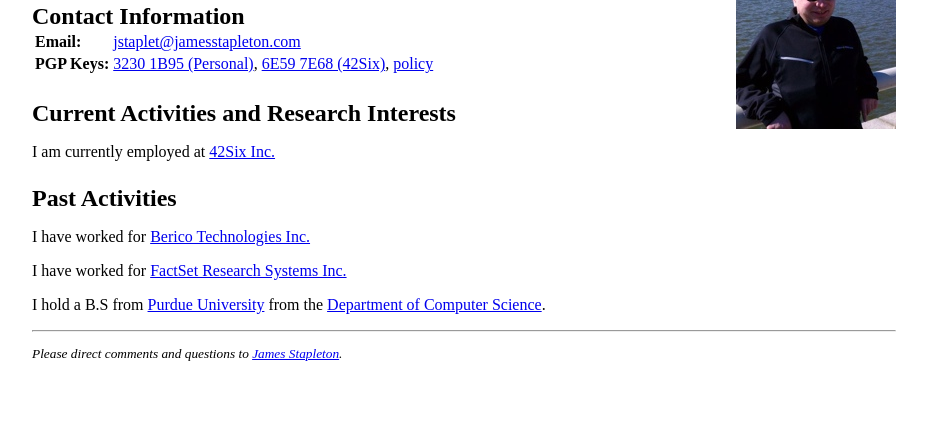
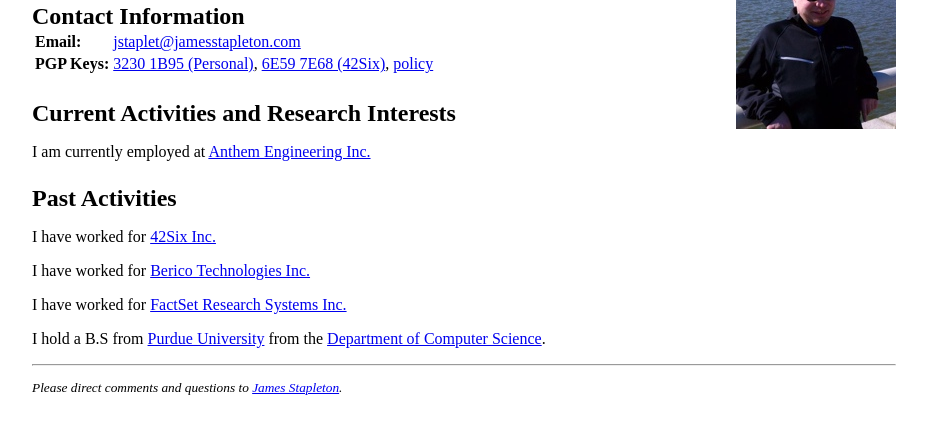
Before and after one commit to jdstapleton/jdstapleton.github.io, a plain HTML site: page index.html in a window 1280 px wide. Shown: the part 79-512 px from the top of the page, without its empty margins (176-1103 px from the left). Drawn offline with Linux system fonts and the light colour scheme.

Commit message:
Updating work history

```diff
--- a/index.html
+++ b/index.html
@@ -31,12 +31,15 @@
         <h2>Current Activities and Research Interests</h2>
         <p>
             I am currently employed at
-            <span itemscope itemprop="worksFor" itemtype="http://schema.org/Corporation">
-            <a href="http://www.42six.com/"><span itemprop="name">42Six
-            Inc.</span></a></span></p>
+            <span itemscope="" itemprop="worksFor" itemtype="http://schema.org/Corporation">
+            <a href="http://www.anthemengineering.com/"><span itemprop="name">Anthem Engineering Inc.</span></a></span></p>
     </section>
     <section class="past">
         <h2>Past Activities</h2>
+        <p>
+            I have worked for
+            <span itemscope="" itemprop="worksFor" itemtype="http://schema.org/Corporation">
+            <a href="http://www.42six.com/"><span itemprop="name">42Six Inc.</span></a></span></p>
         <p>
             I have worked for
             <span itemscope itemprop="worksFor" itemtype="http://schema.org/Corporation">
```
